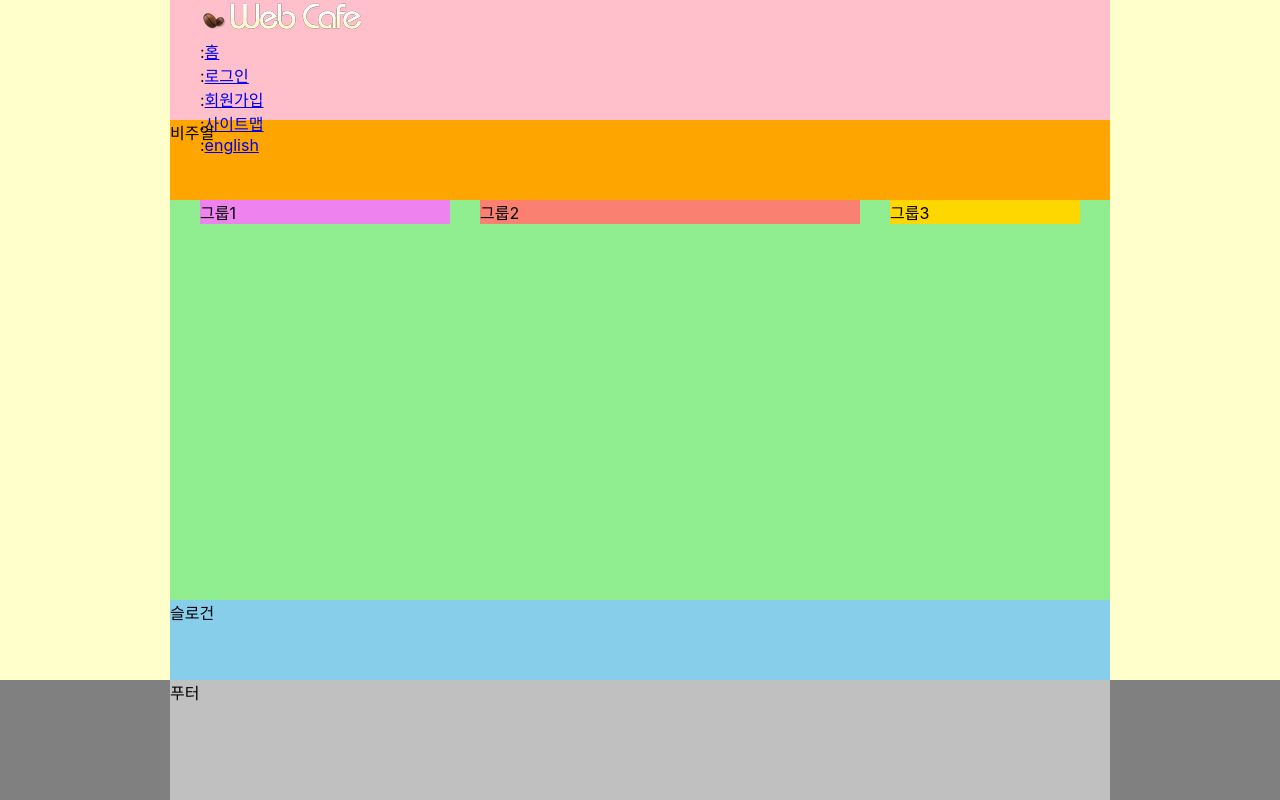
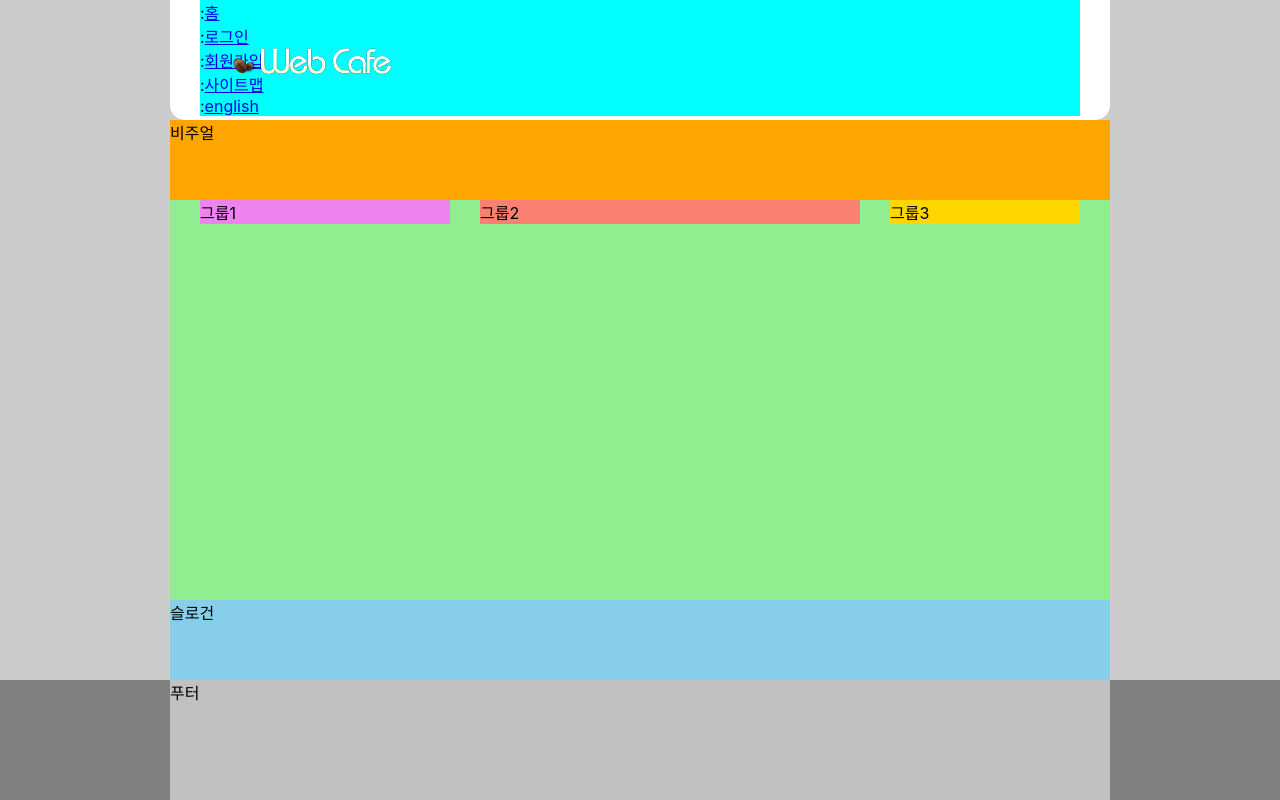
Before and after one commit to hyunzsu/HTML5, a plain HTML site: page index.html in a window 1280 px wide. Drawn offline with Linux system fonts and the light colour scheme; a web font is replaced by a local one.

Commit message:
로고 배치 완료

```diff
--- a/styles/style.css
+++ b/styles/style.css
@@ -8,7 +8,7 @@
 }
 /* 본문 스타일 */
 body {
-  background: #ffc;
+  background: #ccc;
   font-family: 'Pretendard Variable', Pretendard, -apple-system,
     BlinkMacSystemFont, system-ui, Roboto, 'Helvetica Neue', 'Segoe UI',
     'Apple SD Gothic Neo', 'Noto Sans KR', 'Malgun Gothic', 'Apple Color Emoji',
@@ -26,9 +26,21 @@ body {
 }
 /* 헤더 */
 .header {
-  background: pink;
+  background: #fff;
   padding: 0 30px;
   height: 15vh;
+  border-radius: 0 0 15px 15px; /* 라운딩처리 */
+  position: relative; /* 헤더기준으로 로고가 움직여야되기 때문에 헤더 relative, absolute면 통채로 움직여버림*/
+}
+/* 로고 */
+.logo {
+  position: absolute;
+  top: 45px;
+  left: 60px;
+}
+/* 텍스트 링크 모음 */
+.member {
+  background-color: aqua;
 }
 /* 비주얼 */
 .visual {
```
